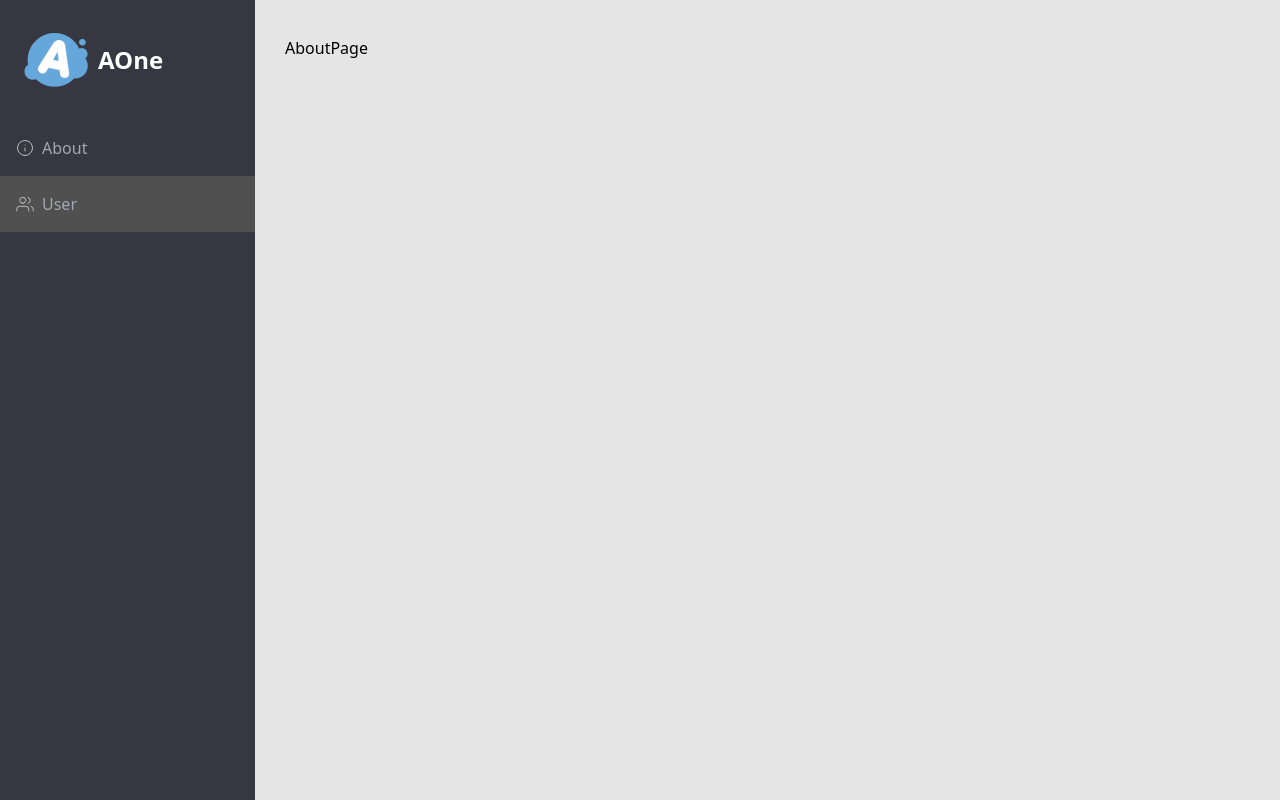
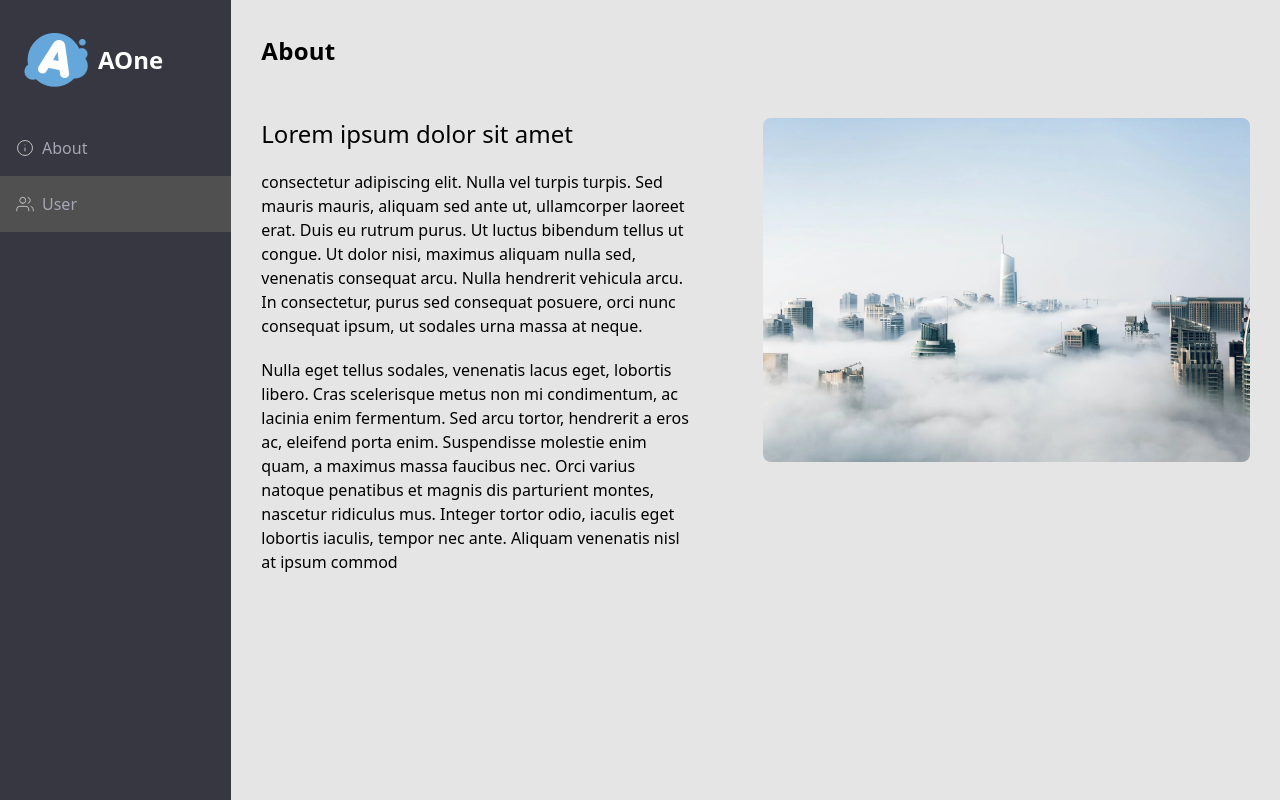
Before and after one commit to geryruslandi/aone-assignment, a React (Create React App) app in the folder frontend/: page /about in a window 1280 px wide. Built offline with nearby package versions, Linux system fonts and the light colour scheme.

Commit message:
about page

```diff
--- a/frontend/src/pages/About.tsx
+++ b/frontend/src/pages/About.tsx
@@ -1,5 +1,31 @@
+import AboutImg from '../assets/about.png'
+
+const classes ={
+  title: 'text-2xl font-bold leading-[30px] tracking-[0.3px] mb-5 md:mb-[52px]',
+  userCard: {
+    title: 'semi-bold p-[12px] text-[19px] md:px-[0px] md:pt-[38px] md:pb-[27px] text-[#252733]',
+    wrapper: 'overflow-auto flex flex-col md:flex-row',
+  },
+  desc: {
+    wrapper: 'md:w-[524px] md:mr-[69px]',
+    title: 'bold mt-[12px] mb-[20px] text-2xl md:mt-[0px]',
+    p: 'mb-[20px]',
+  },
+  image: 'md:w-[497px] md:h-[344px]'
+}
+
 export const AboutPage = () => {
   return (
-    <div>AboutPage</div>
+    <>
+      <p className={classes.title}>About</p>
+      <div className="flex flex-col md:flex-row-reverse justify-end">
+        <img src={AboutImg} alt="about" className={classes.image}/>
+        <div className={classes.desc.wrapper}>
+          <div className={classes.desc.title}>Lorem ipsum dolor sit amet</div>
+          <p className={classes.desc.p}>consectetur adipiscing elit. Nulla vel turpis turpis. Sed mauris mauris, aliquam sed ante ut, ullamcorper laoreet erat. Duis eu rutrum purus. Ut luctus bibendum tellus ut congue. Ut dolor nisi, maximus aliquam nulla sed, venenatis consequat arcu. Nulla hendrerit vehicula arcu. In consectetur, purus sed consequat posuere, orci nunc consequat ipsum, ut sodales urna massa at neque.</p>
+          <p className={classes.desc.p}>Nulla eget tellus sodales, venenatis lacus eget, lobortis libero. Cras scelerisque metus non mi condimentum, ac lacinia enim fermentum. Sed arcu tortor, hendrerit a eros ac, eleifend porta enim. Suspendisse molestie enim quam, a maximus massa faucibus nec. Orci varius natoque penatibus et magnis dis parturient montes, nascetur ridiculus mus. Integer tortor odio, iaculis eget lobortis iaculis, tempor nec ante. Aliquam venenatis nisl at ipsum commod</p>
+        </div>
+      </div>
+    </>
   )
 }
--- a/frontend/src/pages/User.tsx
+++ b/frontend/src/pages/User.tsx
@@ -5,9 +5,17 @@ import { Link, useParams } from "react-router-dom"
 const classes ={
   title: 'text-2xl font-bold leading-[30px] tracking-[0.3px] mb-5',
   userCard: {
+    container: 'w-fit flex flex-col md:px-[35px] mb-[36px]',
     title: 'semi-bold p-[12px] text-[19px] md:px-[0px] md:pt-[38px] md:pb-[27px] text-[#252733]',
     wrapper: 'overflow-auto flex flex-col md:flex-row',
-  }
+    img: 'md:w-[242px] md:h-[242px] rounded-[8px] md:mr-[45px]',
+    info: {
+      wrapper: 'w-[200px] mb-[38px] p-5 md:p-0',
+      title: 'semi-bold text-[#252733] text-[16px] mb-[10px]',
+      subtitle: 'text-[#252733] text-[16px]'
+    },
+  },
+  backButton: 'bg-[#65A7DB] rounded-[100px] py-[13px] px-[11px] text-[11px] text-white font-bold md:mr-[32px] w-[94px] block text-center'
 }
 
 export const UserPage = () => {
@@ -32,25 +40,25 @@ export const UserPage = () => {
     <>
       <p className={classes.title}>User Detail</p>
       {user &&
-        <Card className="w-fit flex flex-col md:px-[35px] mb-[36px]">
+        <Card className={classes.userCard.container}>
           <div className={classes.userCard.title}>{user.fullName}</div>
           <div className={classes.userCard.wrapper}>
-            <img src={user.image} alt='user thumbnail' className="md:w-[242px] md:h-[242px] rounded-[8px] md:mr-[45px]"/>
-            <div className="w-[200px] mb-[38px] p-5 md:p-0">
-              <div className="semi-bold text-[#252733] text-[16px] mb-[10px]">First Name</div>
-              <div className="text-[#252733] text-[16px] mb-[38px]">{user.firstName}</div>
+            <img src={user.image} alt='user thumbnail' className={classes.userCard.img}/>
+            <div className={classes.userCard.info.wrapper}>
+              <div className={classes.userCard.info.title}>First Name</div>
+              <div className={`${classes.userCard.info.subtitle } mb-[38px]`}>{user.firstName}</div>
 
-              <div className="semi-bold text-[#252733] text-[16px] mb-[10px]">Last Name</div>
-              <div className="text-[#252733] text-[16px] mb-[38px]">{user.lastName}</div>
+              <div className={classes.userCard.info.title}>Last Name</div>
+              <div className={`${classes.userCard.info.subtitle } mb-[38px]`}>{user.lastName}</div>
 
-              <div className="semi-bold text-[#252733] text-[16px] mb-[10px]">Email</div>
-              <div className="text-[#252733] text-[16px]">{user.email}</div>
+              <div className={classes.userCard.info.title}>Email</div>
+              <div className={`${classes.userCard.info.subtitle }`}>{user.email}</div>
             </div>
           </div>
         </Card>
       }
 
-      <Link to={`/users`} className='bg-[#65A7DB] rounded-[100px] py-[13px] px-[11px] text-[11px] text-white font-bold md:mr-[32px] w-[94px] block text-center'>
+      <Link to={`/users`} className={classes.backButton}>
         BACK
       </Link>
 
```
Also changed, not shown: frontend/src/assets/about.png (added), 1 other file (tests, documents, lock files or other folders).
